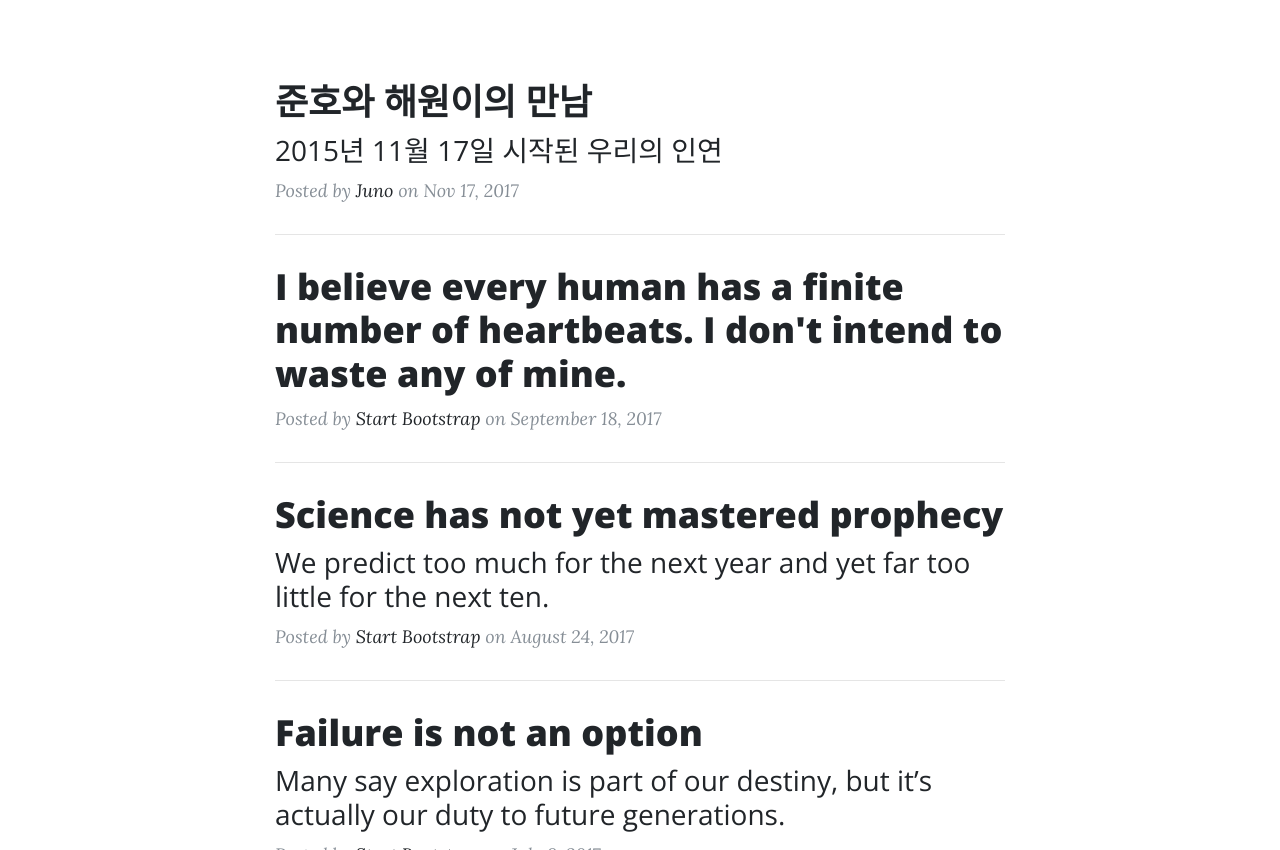
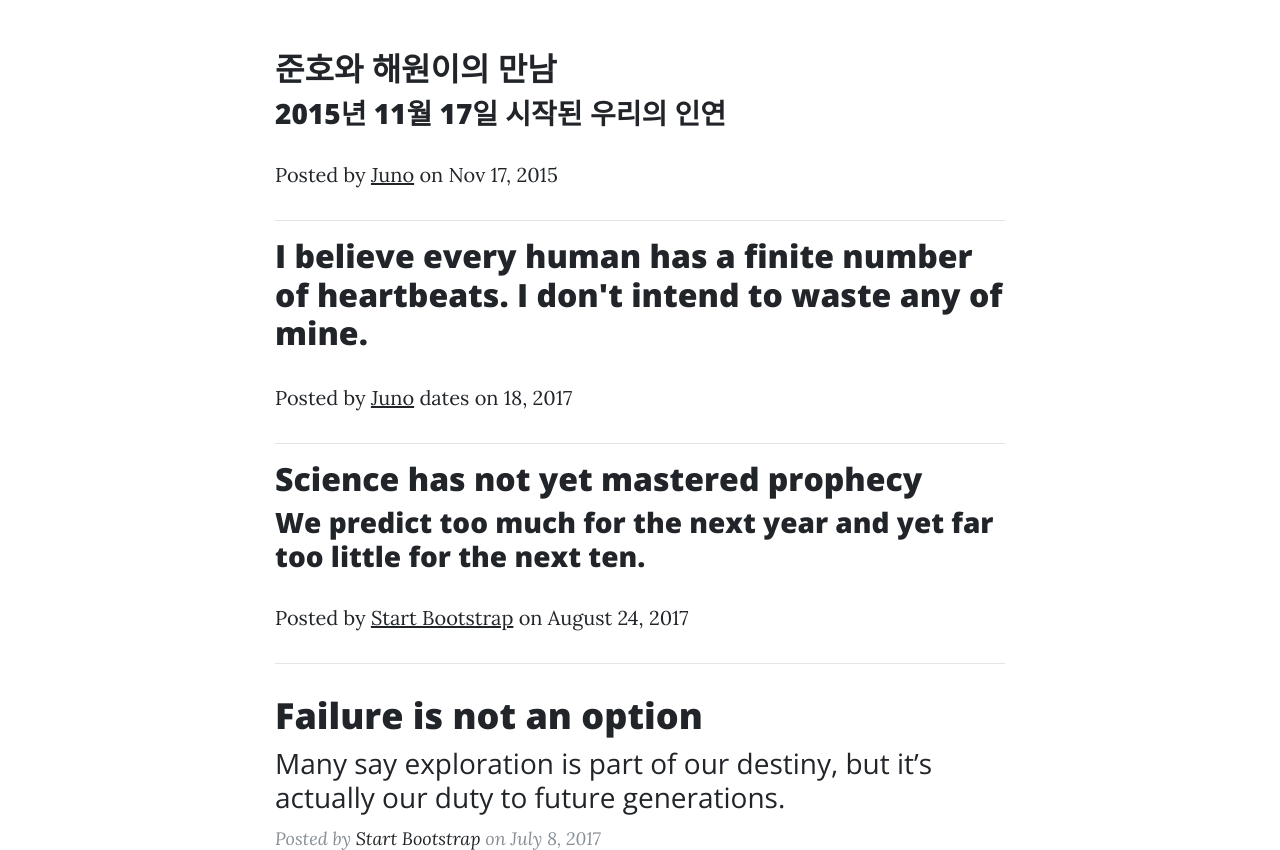
Before and after one commit to juno7803/web_juno.github.com, a website: page index.html in a window 1280 px wide. Shown: the part 532-1382 px from the top of the page. Drawn offline with nearby package versions, Linux system fonts and the light colour scheme.

Commit message:
Mod index.html
+post1,post2,post3

```diff
--- a/index.html
+++ b/index.html
@@ -71,41 +71,41 @@
     <div class="container">
       <div class="row">
         <div class="col-lg-8 col-md-10 mx-auto">
-          <div class="post-preview">
-            <a href="post.html">
-              <h2 class="post-title">
+          <div class="post1-preview">
+            <a href="post1.html">
+              <h2 class="post1-title">
                 준호와 해원이의 만남
               </h2>
-              <h3 class="post-subtitle">
+              <h3 class="post1-subtitle">
                 2015년 11월 17일 시작된 우리의 인연
               </h3>
             </a>
-            <p class="post-meta">Posted by
+            <p class="post1-meta">Posted by
               <a href="#">Juno</a>
-              on Nov 17, 2017</p>
+              on Nov 17, 2015</p>
           </div>
           <hr>
-          <div class="post-preview">
-            <a href="post.html">
-              <h2 class="post-title">
+          <div class="post365-preview">
+            <a href="post365.html">
+              <h2 class="post365-title">
                 I believe every human has a finite number of heartbeats. I don't intend to waste any of mine.
               </h2>
             </a>
-            <p class="post-meta">Posted by
-              <a href="#">Start Bootstrap</a>
-              on September 18, 2017</p>
+            <p class="post365-meta">Posted by
+              <a href="#">Juno</a>
+              dates on  18, 2017</p>
           </div>
           <hr>
-          <div class="post-preview">
-            <a href="post.html">
-              <h2 class="post-title">
+          <div class="post730-preview">
+            <a href="post730.html">
+              <h2 class="post730-title">
                 Science has not yet mastered prophecy
               </h2>
-              <h3 class="post-subtitle">
+              <h3 class="post730-subtitle">
                 We predict too much for the next year and yet far too little for the next ten.
               </h3>
             </a>
-            <p class="post-meta">Posted by
+            <p class="post730-meta">Posted by
               <a href="#">Start Bootstrap</a>
               on August 24, 2017</p>
           </div>
```
